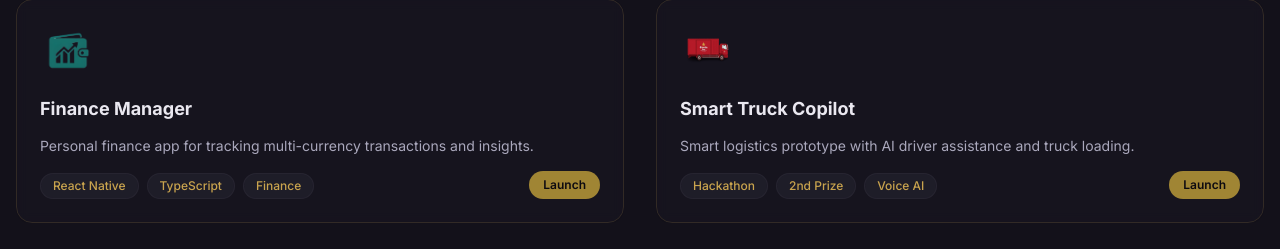
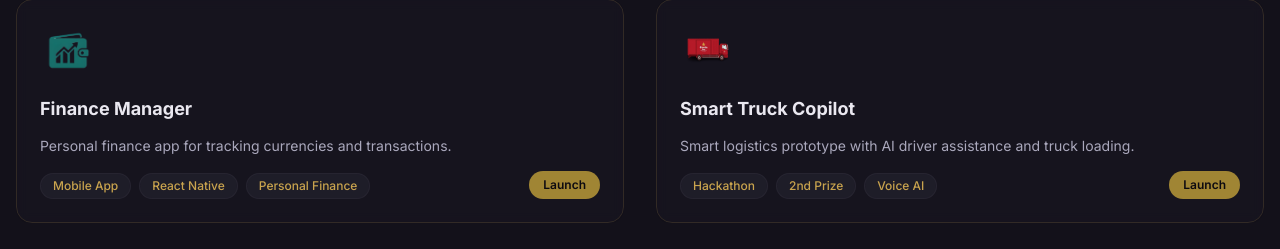
Before and after one commit to arnau-sala/portfolio, a Next.js app: page / in a window 1280 px wide. Shown: the part 2419-2668 px from the top of the page. Built offline with nearby package versions, Linux system fonts and the light colour scheme.

Commit message:
fix descripcion finance manager

```diff
--- a/public/messages/ca.json
+++ b/public/messages/ca.json
@@ -30,8 +30,8 @@
   "projects": {
     "financeManager": {
       "title": "Finance Manager",
-      "description": "Aplicació de finances personals per seguir transaccions multidivisa i consultar-ne les anàlisis.",
-      "tags": ["React Native", "TypeScript", "Finances"]
+      "description": "App de finances personals per seguir divises i transaccions.",
+      "tags": ["Aplicació Mòbil", "React Native", "Finances Personals"]
     },
     "title": "Projectes Destacats",
     "description": "Alguns dels meus projectes acadèmics i personals que mostren les meves habilitats de programació i passió. Fes clic per veure a GitHub.",
--- a/public/messages/en.json
+++ b/public/messages/en.json
@@ -32,8 +32,8 @@
     "description": "Some of my academic and personal projects showcasing my programming skills and passion. Click to view on GitHub.",
     "financeManager": {
       "title": "Finance Manager",
-      "description": "Personal finance app for tracking multi-currency transactions and insights.",
-      "tags": ["React Native", "TypeScript", "Finance"]
+      "description": "Personal finance app for tracking currencies and transactions.",
+      "tags": ["Mobile App", "React Native", "Personal Finance"]
     },
     "passSide": {
       "title": "Pass Side",
--- a/public/messages/es.json
+++ b/public/messages/es.json
@@ -30,8 +30,8 @@
   "projects": {
     "financeManager": {
       "title": "Finance Manager",
-      "description": "Aplicación de finanzas personales para seguir transacciones multidivisa y consultar sus análisis.",
-      "tags": ["React Native", "TypeScript", "Finanzas"]
+      "description": "App de finanzas personales para seguir divisas y transacciones.",
+      "tags": ["Aplicación Móvil", "React Native", "Finanzas Personales"]
     },
     "title": "Proyectos Destacados",
     "description": "Algunos de mis proyectos académicos y personales que muestran mis habilidades de programación y pasión. Haz clic para ver en GitHub.",
--- a/src/contexts/LanguageContext.tsx
+++ b/src/contexts/LanguageContext.tsx
@@ -33,7 +33,9 @@ export function LanguageProvider({ children }: { children: ReactNode }) {
   // Load translations for a specific language
   const loadTranslation = async (lang: Language): Promise<Translations> => {
     try {
-      const basePath = process.env.NODE_ENV === 'production' ? '/portfolio' : '';
+      const basePath = typeof window !== 'undefined' && window.location.pathname.startsWith('/portfolio')
+        ? '/portfolio'
+        : '';
       const response = await fetch(`${basePath}/messages/${lang}.json`);
       if (response.ok) {
         const data = await response.json();
```
